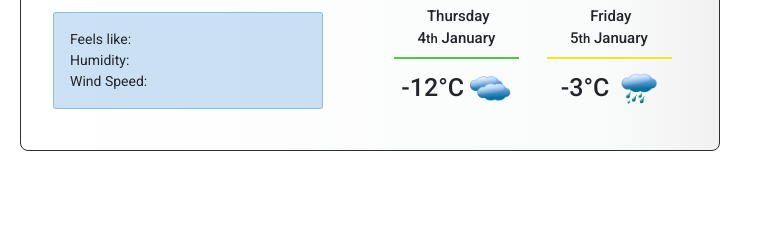
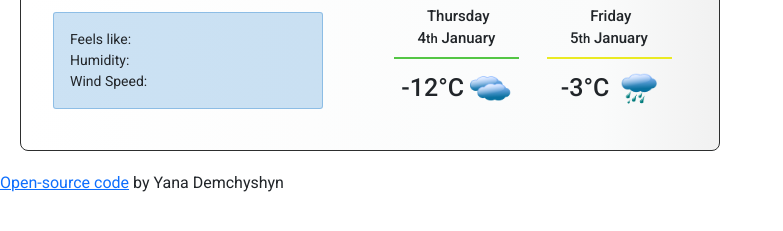
Before and after one commit to YanaDemchyshyn/Weather-project, a plain HTML site: page index.html in a window 1280 px wide. Shown: the part 315-546 px from the top of the page, without its empty margins (0-783 px from the left). Drawn offline with nearby package versions, Linux system fonts and the light colour scheme; no server answers.

Commit message:
add url on Github

```diff
--- a/index.html
+++ b/index.html
@@ -126,6 +126,14 @@
                 </div>
             </div>
         </div>
+        <div class="made-by">
+            <a
+                href="https://github.com/YanaDemchyshyn/Weather-project"
+                target="_blank"
+                >Open-source code</a
+            >
+            by Yana Demchyshyn
+        </div>
         <script src="js/index.js"></script>
     </body>
 </html>
```
